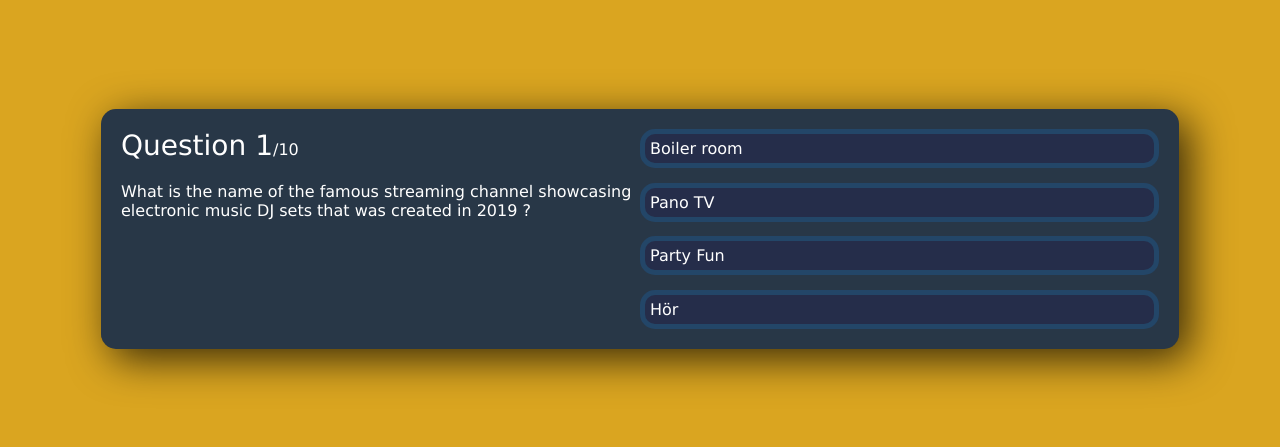
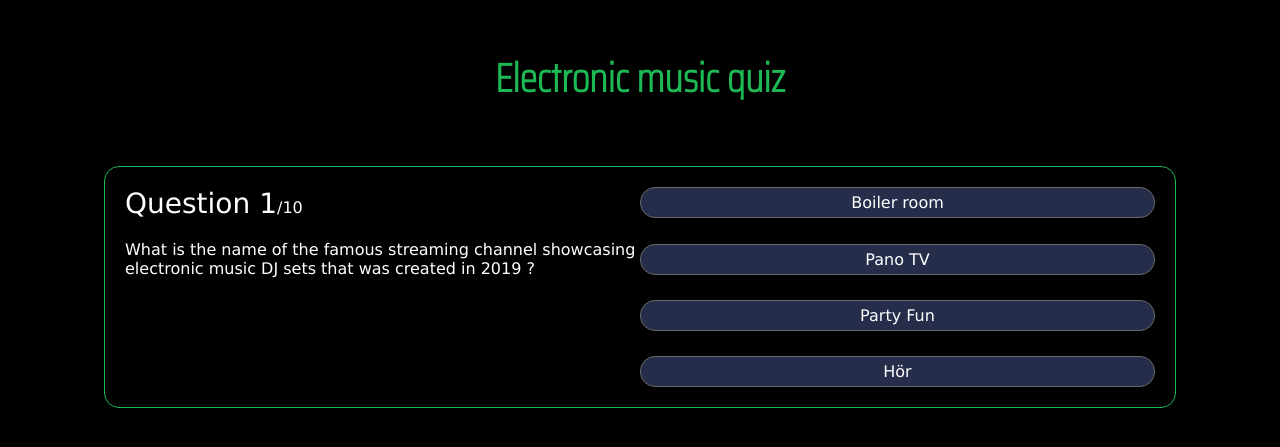
Before and after one commit to hbonnaffoux/quiz-music-app-react, a React (Create React App) app: page / in a window 1280 px wide. Shown: the part 171-618 px from the top of the page. Built offline with nearby package versions, Linux system fonts and the light colour scheme.

Commit message:
updated style

```diff
--- a/public/index.html
+++ b/public/index.html
@@ -3,6 +3,12 @@
   <head>
     <meta charset="utf-8" />
     <link rel="icon" href="%PUBLIC_URL%/favicon.ico" />
+    <link rel="preconnect" href="https://fonts.googleapis.com" />
+    <link rel="preconnect" href="https://fonts.gstatic.com" crossorigin />
+    <link
+      href="https://fonts.googleapis.com/css2?family=Saira+Condensed:wght@100&display=swap"
+      rel="stylesheet"
+    />
     <meta name="viewport" content="width=device-width, initial-scale=1" />
     <meta name="theme-color" content="#000000" />
     <meta
--- a/src/App.js
+++ b/src/App.js
@@ -121,6 +121,8 @@
   };
 
   return (
+    <div className="root">
+    <div className="title"><h1>Electronic music quiz</h1></div>
     <div className="app">
       {/* HINT: replace "false" with logic to display the
       score when the user has answered all the questions */}
@@ -129,7 +131,7 @@
           <div className="score-section">
             You scored {score} out of {questions.length}
           </div>
-          <div class="answers-section">
+          <div class="answers-display">
             <div class="question">{questions[0].questionText}</div>
             <div class="answer">Hör</div>
             <div class="question">{questions[1].questionText}</div>
@@ -174,5 +176,6 @@
         </>
       )}
     </div>
+    </div>
   );
 }
--- a/src/index.css
+++ b/src/index.css
@@ -12,15 +12,14 @@
 }
 
 body {
-  background-color: #daa520;
+  background-color: black;
   display: flex;
   justify-content: center;
   align-items: center;
-  min-height: 100vh;
-}
+  min-height: 100vh;}
 
 .app {
-  background-color: #283747;
+  background-color: black;
   margin: 30px;
   min-height: 200px;
   height: min-content;
@@ -29,6 +28,8 @@
   box-shadow: 10px 10px 42px 0px rgba(0, 0, 0, 0.75);
   display: flex;
   justify-content: space-evenly;
+  border: solid 1px #1DB954
+  ;
 }
 
 .score-section {
@@ -82,9 +83,9 @@
   border-radius: 15px;
   display: flex;
   padding: 5px;
-  justify-content: flex-start;
+  justify-content: center;
   align-items: center;
-  border: 5px solid #234668;
+  border: 1px solid 	#696969;
   cursor: pointer;
 }
 
@@ -112,3 +113,14 @@
   color: #2f922f;
   font-weight: bolder;
 }
+
+.title{
+  display: flex;
+  justify-content: center;
+}
+
+.title h1{;
+  font-family: 'Saira Condensed', sans-serif;
+  color: #1DB954;
+  font-size:40px;
+}
```
